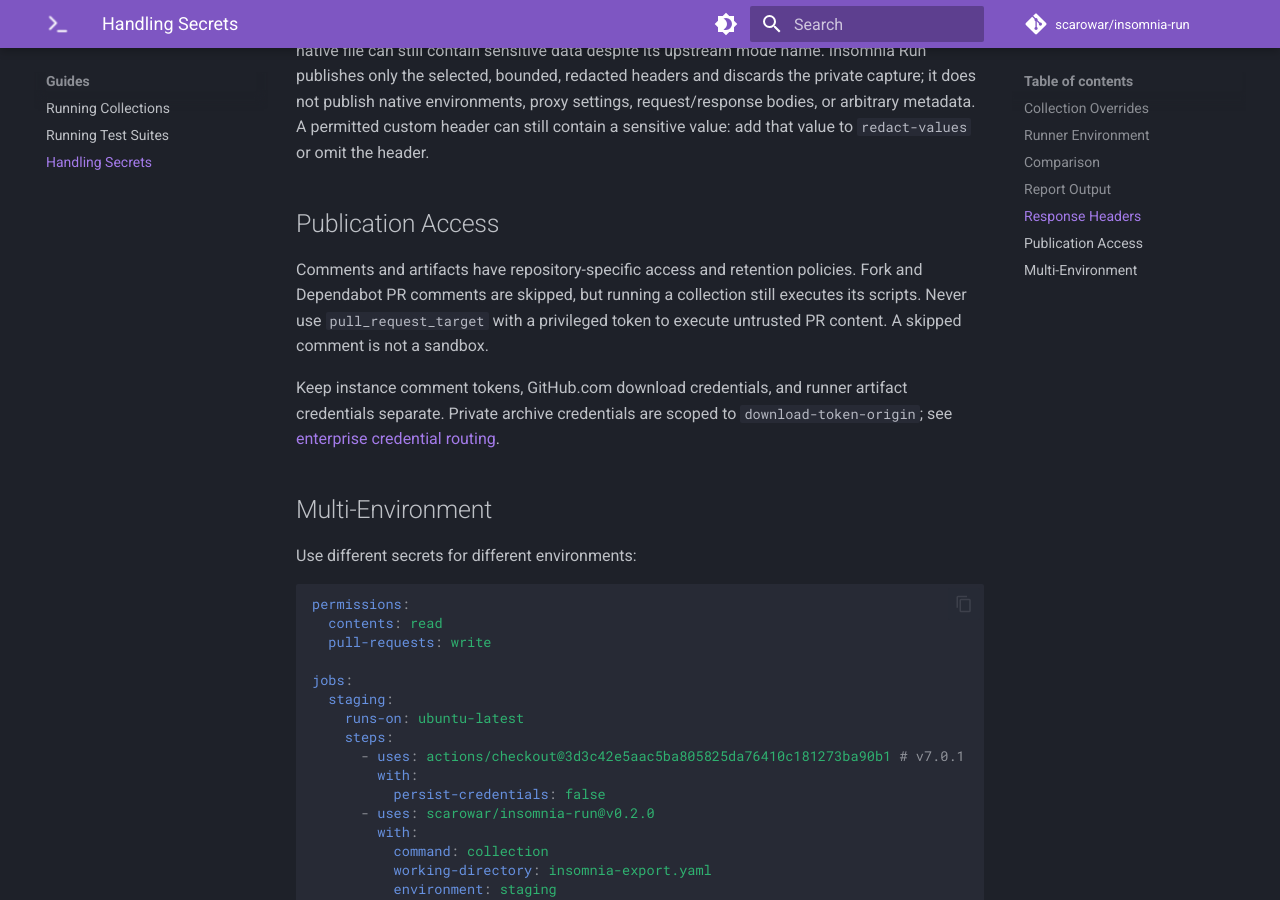
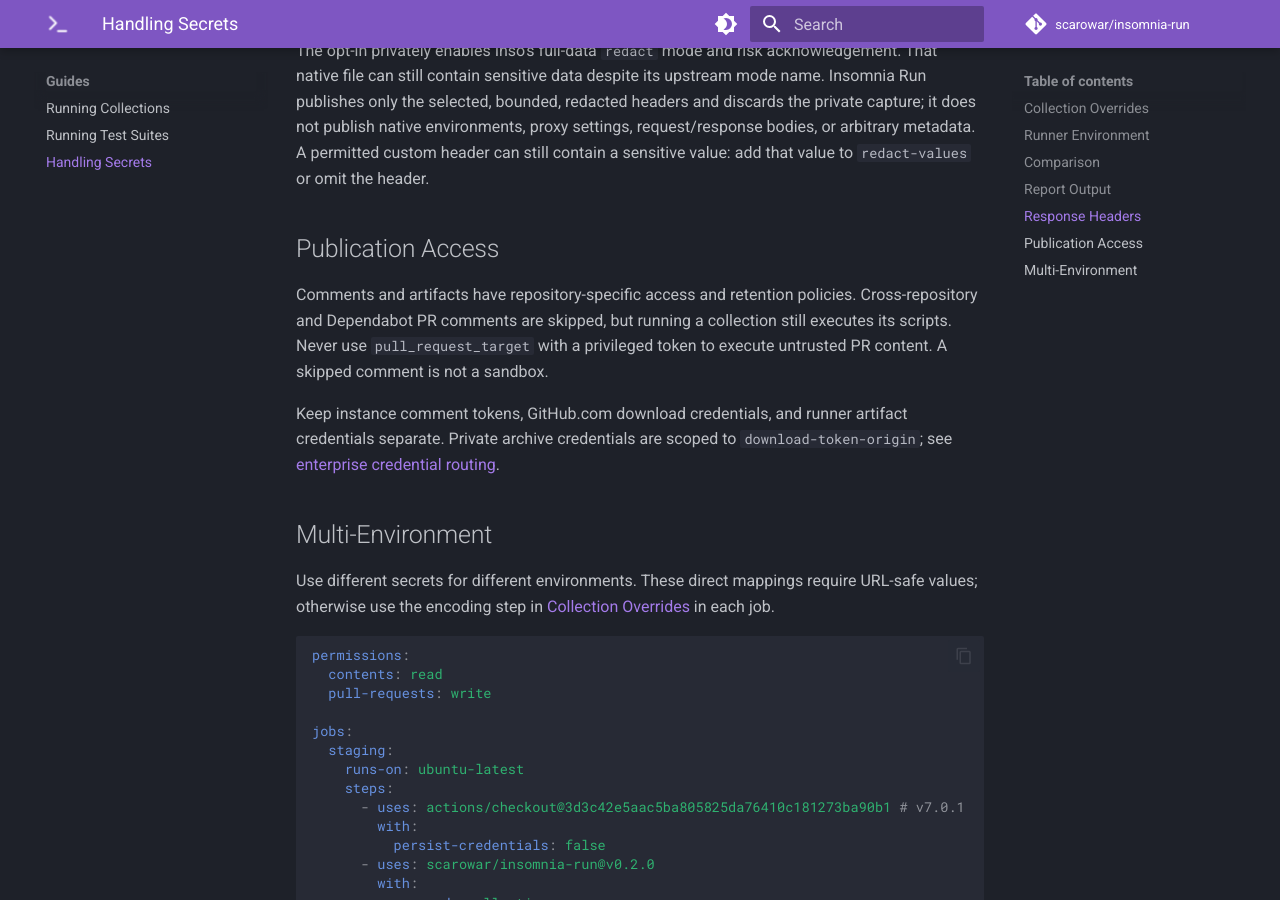
Before and after one commit to scarowar/insomnia-run, an MkDocs documentation site: the page built from docs/guides/secrets.md, in a window 1280 px wide and 900 px high, scrolled down 3057 px. Built offline with MkDocs 1.6.1 and Material for MkDocs 9.7.7, drawn with Linux system fonts in a browser that asks for light colours; comment, search, counter and statistics services are not loaded; some of the changed text lies outside the part shown.

Commit message:
docs: simplify setup and release guidance
Put runner prerequisites, report artifact access and legacy-test lifecycle
where new users need them. Keep secret encoding limits beside direct
mapping examples and describe release requirements without transient
project status or internal approval narratives.

````diff
--- a/docs/guides/secrets.md
+++ b/docs/guides/secrets.md
@@ -47,7 +47,7 @@
 
 ## Runner Environment
 
-A GitHub `env:` block sets operating-system variables. It does not automatically create Insomnia variables such as `{{ _.API_KEY }}`. Map the specific values you need into `env-var`:
+A GitHub `env:` block sets operating-system variables. It does not automatically create Insomnia variables such as `{{ _.API_KEY }}`. Map the specific values you need into `env-var`. The direct mapping below requires URL-safe values; otherwise use the encoding step above.
 
 ```yaml
 env:
@@ -101,13 +101,13 @@
 
 ## Publication Access
 
-Comments and artifacts have repository-specific access and retention policies. Fork and Dependabot PR comments are skipped, but running a collection still executes its scripts. Never use `pull_request_target` with a privileged token to execute untrusted PR content. A skipped comment is not a sandbox.
+Comments and artifacts have repository-specific access and retention policies. Cross-repository and Dependabot PR comments are skipped, but running a collection still executes its scripts. Never use `pull_request_target` with a privileged token to execute untrusted PR content. A skipped comment is not a sandbox.
 
 Keep instance comment tokens, GitHub.com download credentials, and runner artifact credentials separate. Private archive credentials are scoped to `download-token-origin`; see [enterprise credential routing](../reference/inputs.md#enterprise-runners).
 
 ## Multi-Environment
 
-Use different secrets for different environments:
+Use different secrets for different environments. These direct mappings require URL-safe values; otherwise use the encoding step in [Collection Overrides](#collection-overrides) in each job.
 
 ```yaml
 permissions:
````
Also changed, not shown: CONTRIBUTING.md (+2 -2 lines), README.md (+2 -0 lines), RELEASE.md (+2 -2 lines), docs/getting-started/index.md (+4 -1 lines), docs/guides/test-suites.md (+3 -1 lines), docs/troubleshooting.md (+1 -1 lines).
